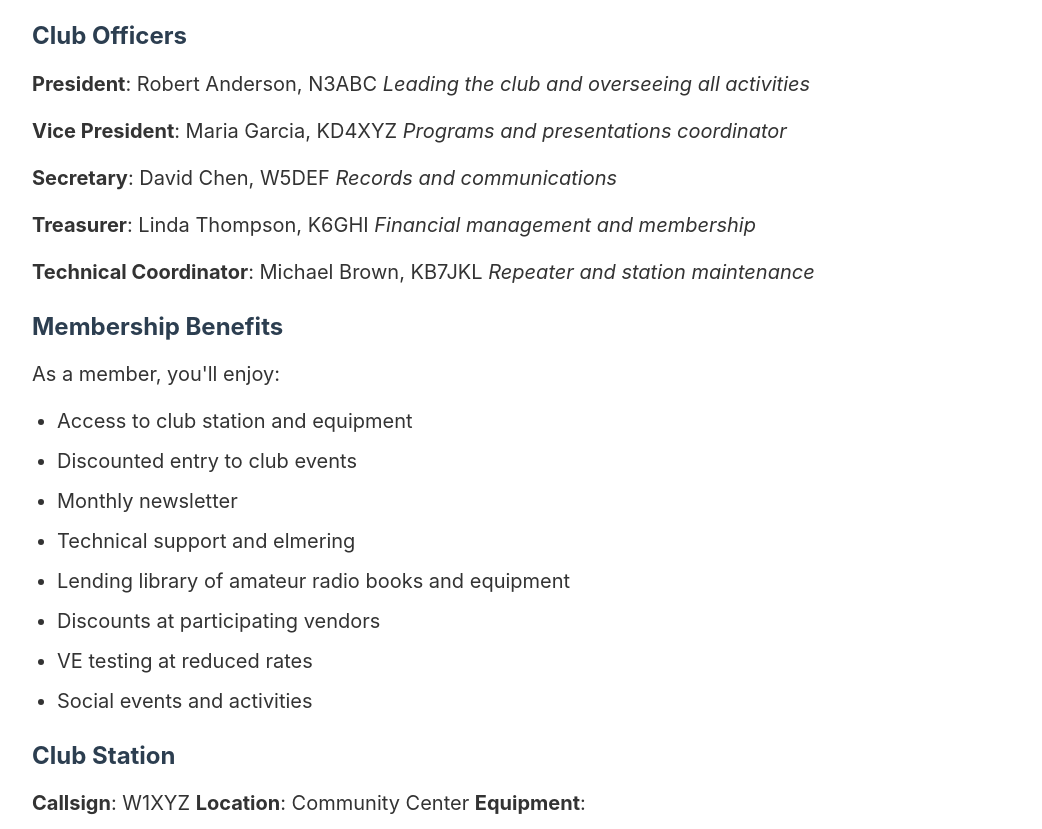
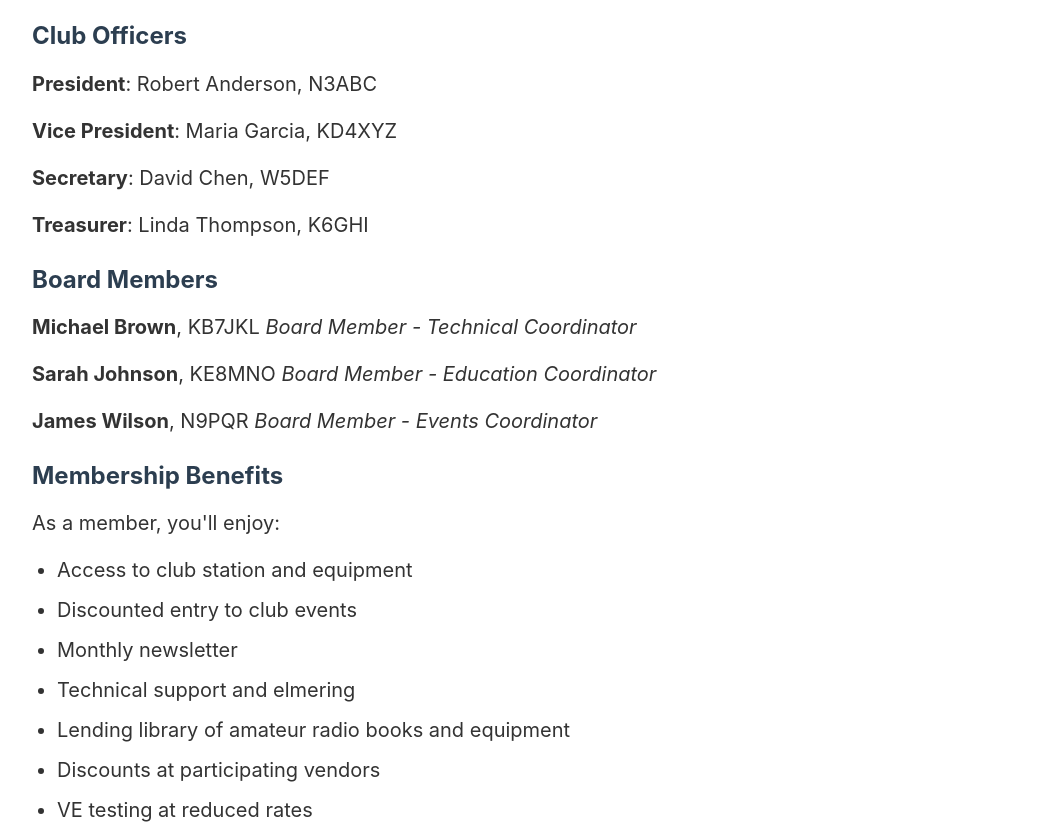
Before and after one commit to payne/bellevuearc.net, an Eleventy site: page src/about.md in a window 1280 px wide. Shown: the part 953-1782 px from the top of the page, without its empty margins (88-1130 px from the left). Built offline with nearby package versions, Linux system fonts and the light colour scheme; Eleventy itself is replaced by a stand-in of ours; files that its build step writes are made by us from their sources.

Commit message:
CLAUDE: Now using organizers.json to avoid repeating information about the organizers.

```diff
--- /dev/null
+++ b/src/_data/organizers.json
@@ -0,0 +1,39 @@
+{
+  "president": {
+    "name": "Robert Anderson",
+    "callsign": "N3ABC",
+    "job": "President"
+  },
+  "vicePresident": {
+    "name": "Maria Garcia",
+    "callsign": "KD4XYZ",
+    "job": "Vice President"
+  },
+  "treasurer": {
+    "name": "Linda Thompson",
+    "callsign": "K6GHI",
+    "job": "Treasurer"
+  },
+  "secretary": {
+    "name": "David Chen",
+    "callsign": "W5DEF",
+    "job": "Secretary"
+  },
+  "boardMembers": [
+    {
+      "name": "Michael Brown",
+      "callsign": "KB7JKL",
+      "job": "Board Member - Technical Coordinator"
+    },
+    {
+      "name": "Sarah Johnson",
+      "callsign": "KE8MNO",
+      "job": "Board Member - Education Coordinator"
+    },
+    {
+      "name": "James Wilson",
+      "callsign": "N9PQR",
+      "job": "Board Member - Events Coordinator"
+    }
+  ]
+}
--- a/src/about.md
+++ b/src/about.md
@@ -29,20 +29,20 @@ To advance the amateur radio service by:
 
 ### Club Officers
 
-**President**: Robert Anderson, N3ABC
-*Leading the club and overseeing all activities*
+**{{ organizers.president.job }}**: {{ organizers.president.name }}, {{ organizers.president.callsign }}
 
-**Vice President**: Maria Garcia, KD4XYZ
-*Programs and presentations coordinator*
+**{{ organizers.vicePresident.job }}**: {{ organizers.vicePresident.name }}, {{ organizers.vicePresident.callsign }}
 
-**Secretary**: David Chen, W5DEF
-*Records and communications*
+**{{ organizers.secretary.job }}**: {{ organizers.secretary.name }}, {{ organizers.secretary.callsign }}
 
-**Treasurer**: Linda Thompson, K6GHI
-*Financial management and membership*
+**{{ organizers.treasurer.job }}**: {{ organizers.treasurer.name }}, {{ organizers.treasurer.callsign }}
 
-**Technical Coordinator**: Michael Brown, KB7JKL
-*Repeater and station maintenance*
+### Board Members
+
+{% for member in organizers.boardMembers %}
+**{{ member.name }}**, {{ member.callsign }}
+*{{ member.job }}*
+{% endfor %}
 
 ### Membership Benefits
 
```
Also changed, not shown: src/calendar.md (+9 -0 lines), src/hamfests.md (+7 -0 lines), src/index.md (+7 -0 lines), src/meetings.md (+1 -1 lines), .claude/settings.local.json, 1 other file.
